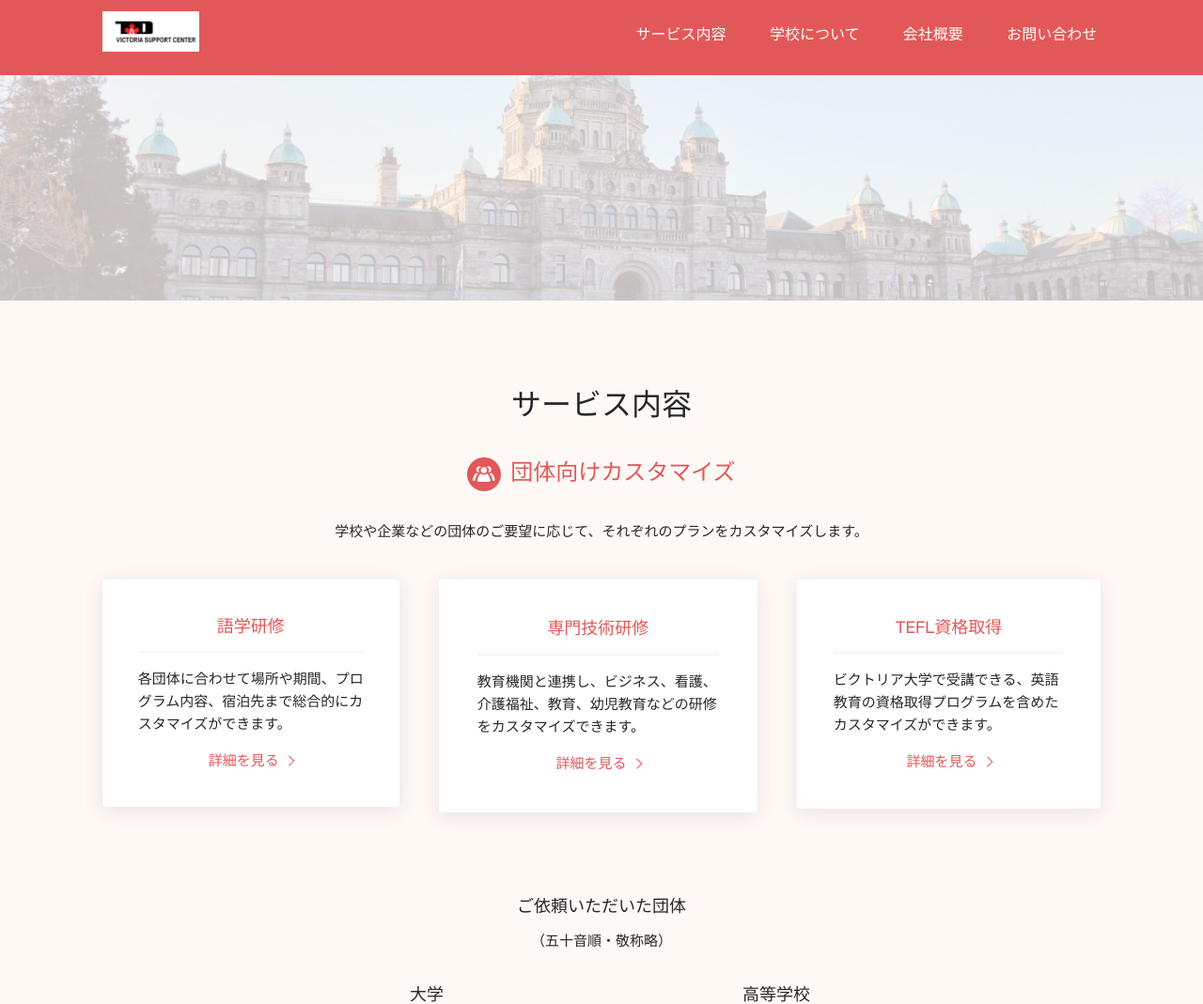
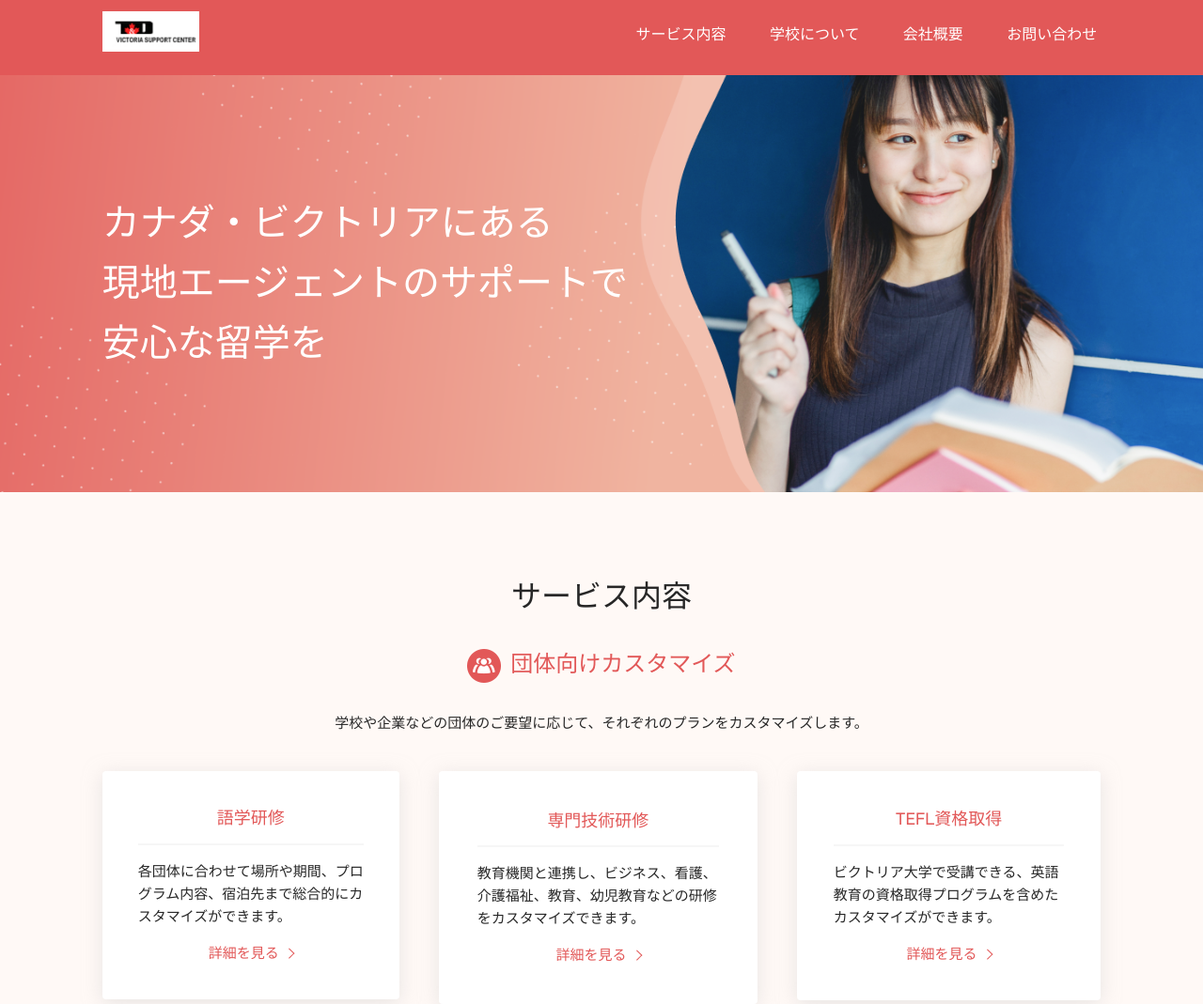
Before and after one commit to k8732yamazaki/Kaori, a PHP site: page / in a window 1280 px wide. Shown: the top 1069 px of the page at 94% size. Run offline with PHP 8.4, Linux system fonts and the light colour scheme.

Commit message:
Implement hero image

```diff
--- a/css/style.css
+++ b/css/style.css
@@ -150,14 +150,35 @@ header nav li::after {
 /* hero -------------------------------------  */
 #hero {
     width: 100%;
+    padding: 80px 0 0;
 }
 
 #hero>div {
     background-image: url(../images/hero.png);
-    height: 40vh;
+    padding: 34.72% 0 0;
     background-position: center;
     background-size: cover;
     background-repeat: no-repeat;
+    position: relative;
+}
+
+#hero>div>div {
+    position: absolute;
+    top: 0;
+    bottom: 0;
+    width: 100%;
+    height: 5em;
+    font-size: calc(100%*2.5);
+    margin: auto;
+}
+
+#hero p {
+    color: #FFFFFF;
+    font-size: 100%;
+    font-weight: 500;
+    text-align: left;
+    width: 83%;
+    margin: auto;
 }
 
 /* end of hero -------------------------------------  */
@@ -366,7 +387,7 @@ header nav li::after {
 /* contact -------------------------------------  */
 
 #contact {
-    background: linear-gradient(rgba(226, 88, 88, 1.0), rgba(226, 88, 88, 1.0)), url("../images/hero.png");
+    background: linear-gradient(rgba(226, 88, 88, 1.0), rgba(226, 88, 88, 1.0)), url("../images/contact_bg.png");
     background-blend-mode: hard-light;
     background-position: top;
     background-size: cover;
--- a/index.html
+++ b/index.html
@@ -36,7 +36,11 @@
 	</header>
 	<section id="hero">
 		<div>
-			<p>キャッチコピーが入ります。</p>
+			<div>
+				<p>カナダ・ビクトリアにある<br>
+					現地エージェントのサポートで<br>
+					安心な留学を</p>
+			</div>
 		</div>
 	</section>
 	<main>
```
Also changed, not shown: images/contact_bg.png (added), images/hero.png.
